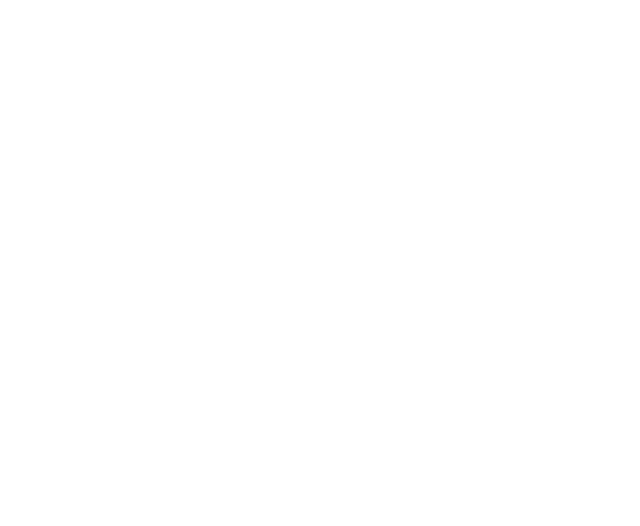
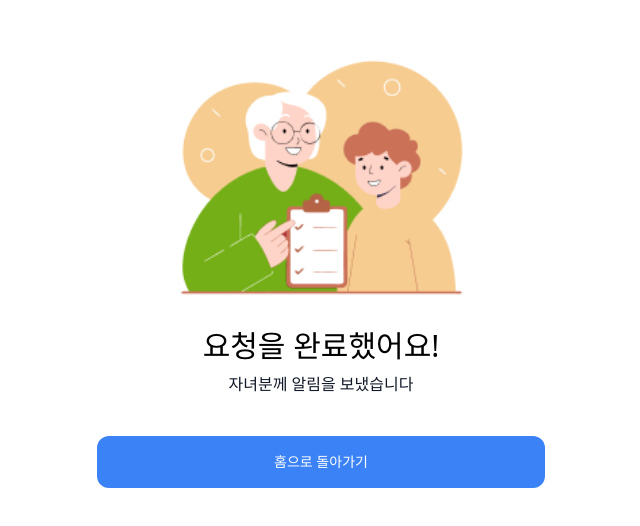
Before and after one commit to why48382/Hult_prize_FE, a Vue app: page /parent/complete in a window 1280 px wide. Before the commit this address had no page. Shown: the part 138-664 px from the top of the page, without its empty margins (319-959 px from the left). Built offline with nearby package versions, Linux system fonts and the light colour scheme; a web font is replaced by a local one.

Commit message:
부모님의 요청 이후 플로우를 구현

```diff
--- a/src/components/icon/VoiceIcon.vue
+++ b/src/components/icon/VoiceIcon.vue
@@ -1,6 +1,6 @@
 <template>
-  <svg viewBox="0 0 32 32" xmlns="http://www.w3.org/2000/svg" class="w-full h-full" aria-hidden="true">
-    <path d="M13.9796 4.68549C14.2432 4.65272 14.5109 4.67924 14.7631 4.76373L14.8873 4.81067L15.0089 4.86682C15.2856 5.00825 15.5221 5.22092 15.6953 5.48352C15.8932 5.78365 15.9995 6.13674 16 6.49787V24.8408L15.9946 24.9761C15.972 25.2904 15.8702 25.5944 15.6971 25.8579C15.4993 26.159 15.2177 26.394 14.8883 26.5326C14.5588 26.6712 14.1961 26.7074 13.8463 26.6366C13.4968 26.5658 13.176 26.391 12.9241 26.1349L8.73375 21.8806C8.6587 21.804 8.56909 21.7434 8.47077 21.702C8.37243 21.6607 8.26707 21.6391 8.16064 21.6394H5.16636C4.59198 21.6393 4.04095 21.4083 3.63477 20.996C3.22849 20.5836 3 20.0237 3 19.4404V11.9C3.00009 11.317 3.22857 10.7577 3.63477 10.3454C4.04096 9.93309 4.59193 9.70115 5.16636 9.70107H8.16064C8.26704 9.70138 8.37246 9.68068 8.47077 9.6394C8.56919 9.59802 8.65865 9.53659 8.73375 9.45991L12.9259 5.20647C13.1778 4.95132 13.4991 4.77698 13.8481 4.70666L13.9796 4.68549Z" fill="currentColor"/>
+  <svg width="32" height="32" viewBox="0 0 32 32" fill="none" xmlns="http://www.w3.org/2000/svg">
+    <path d="M13.9796 4.68549C14.2432 4.65272 14.5109 4.67924 14.7631 4.76373L14.8873 4.81067L15.0089 4.86682C15.2856 5.00825 15.5221 5.22092 15.6953 5.48352C15.8932 5.78365 15.9995 6.13674 16 6.49787V24.8408L15.9946 24.9761C15.972 25.2904 15.8702 25.5944 15.6971 25.8579C15.4993 26.159 15.2177 26.394 14.8883 26.5326C14.5588 26.6712 14.1961 26.7074 13.8463 26.6366C13.4968 26.5658 13.176 26.391 12.9241 26.1349L8.73375 21.8806C8.6587 21.804 8.56909 21.7434 8.47077 21.702C8.37243 21.6607 8.26707 21.6391 8.16064 21.6394H5.16636C4.59198 21.6393 4.04095 21.4083 3.63477 20.996C3.22849 20.5836 3 20.0237 3 19.4404V11.9C3.00009 11.317 3.22857 10.7577 3.63477 10.3454C4.04096 9.93309 4.59193 9.70115 5.16636 9.70107H8.16064C8.26704 9.70138 8.37246 9.68068 8.47077 9.6394C8.56919 9.59802 8.65865 9.53659 8.73375 9.45991L12.9259 5.20647C13.1778 4.95132 13.4991 4.77698 13.8481 4.70666L13.9796 4.68549ZM4.85714 19.4404C4.85714 19.5239 4.88972 19.6042 4.94782 19.6632C5.00584 19.722 5.08437 19.7552 5.16636 19.7552H8.15792C8.50915 19.7546 8.85721 19.8241 9.18171 19.9605C9.50626 20.097 9.80072 20.2979 10.0486 20.5505L14.1429 24.7064V6.63502L10.0486 10.7909C9.80079 11.0434 9.50614 11.2435 9.18171 11.38C8.85719 11.5164 8.50917 11.5859 8.15792 11.5852L5.16636 11.5862C5.08431 11.5863 5.00585 11.6193 4.94782 11.6782C4.8898 11.7371 4.85723 11.8168 4.85714 11.9V19.4404Z" fill="currentColor"/>
     <path d="M20.6007 14.6719C20.6007 13.4456 20.1229 12.2522 19.2398 11.2712C18.8424 10.8295 18.9501 10.203 19.4801 9.87171C20.0102 9.54057 20.7622 9.63026 21.1598 10.0719C22.3542 11.399 23 13.013 23 14.6719C23 16.3307 22.3542 17.9447 21.1598 19.2718C20.7622 19.7135 20.0102 19.8032 19.4801 19.472C18.9501 19.1408 18.8424 18.5142 19.2398 18.0725C20.1229 17.0915 20.6007 15.8981 20.6007 14.6719Z" fill="currentColor"/>
     <path d="M27.1866 15.6719C27.1866 14.3012 26.929 12.9436 26.4278 11.6773C25.9265 10.411 25.1916 9.2606 24.2655 8.29143C23.9115 7.921 23.9115 7.32012 24.2655 6.94969C24.6195 6.57927 25.1936 6.57927 25.5476 6.94969C26.6421 8.09508 27.5098 9.4552 28.1021 10.9517C28.6945 12.4483 29 14.0521 29 15.6719C29 17.2917 28.6945 18.8955 28.1021 20.392C27.5098 21.8886 26.6421 23.2487 25.5476 24.3941C25.1936 24.7645 24.6194 24.7645 24.2655 24.3941C23.9115 24.0236 23.9115 23.4228 24.2655 23.0523C25.1916 22.0832 25.9265 20.9328 26.4278 19.6665C26.929 18.4001 27.1866 17.0426 27.1866 15.6719Z" fill="currentColor"/>
   </svg>
--- a/src/router/index.js
+++ b/src/router/index.js
@@ -5,6 +5,9 @@ import Pairing from "@/views/Pairing.vue";
 import Loading from "@/views/PairingLoadingView.vue"
 import GuardianHome from "@/views/guardian/GuardianHome.vue";
 import ParentHome from "@/views/parent/ParentHome.vue";
+import RequestComplete from "@/views/parent/RequestComplete.vue";
+import { useAuthStore } from '@/stores/auth'
+import RequestLoading from "@/views/parent/RequestLoading.vue";
 
 const router = createRouter({
     history: createWebHistory(import.meta.env.BASE_URL),
@@ -33,6 +36,35 @@ const router = createRouter({
             path: '/home/parent',
             component: ParentHome
         },
+        {
+            path: '/parent/loading',
+            component: RequestLoading
+        },
+        {
+            path: '/parent/complete',
+            component: RequestComplete
+        },
+        {
+            path: '/home',
+            redirect: () => {
+                const auth = useAuthStore()
+
+                // 백엔드 붙기 전이므로 role 없으면 튕김
+                if (!auth.role) return '/'
+
+                return auth.role === 'guardian'
+                    ? '/home/guardian'
+                    : '/home/parent'
+            }
+        },
+        {
+            path: '/home/guardian',
+            component: GuardianHome
+        },
+        {
+            path: '/home/parent',
+            component: ParentHome
+        },
     ],
 })
 
--- a/src/views/parent/ParentHome.vue
+++ b/src/views/parent/ParentHome.vue
@@ -54,7 +54,7 @@ const handleReset = () => {
 const handleNext = () => {
   if (recognizedText.value) {
     console.log('다음 단계:', recognizedText.value)
-    router.push('/parent/complete')
+    router.push('/parent/loading')
   }
 }
 </script>
--- /dev/null
+++ b/src/views/parent/RequestComplete.vue
@@ -0,0 +1,34 @@
+<script setup>
+import { useRouter } from 'vue-router'
+import BaseButton from '@/components/BaseButton.vue'
+
+const router = useRouter()
+
+const handleNext = () => {
+  router.push('/home/parent')
+}
+</script>
+
+<template>
+  <div class="min-h-screen bg-white flex flex-col items-center justify-center px-4 sm:px-6">
+    <!-- 이미지 영역 -->
+    <div class="w-full max-w-52 sm:max-w-60 md:max-w-72 mb-3">
+      <img src="@/images/request_success.png" alt="부모님과 쇼핑" class="w-full h-auto" />
+    </div>
+
+    <!-- 텍스트 영역 -->
+    <div class="text-center mb-8 sm:mb-10">
+      <h1 class="text-3xl mb-2">요청을 완료했어요!</h1>
+      <p class="text-lg sm:text-base leading-relaxed text-gray-900">
+        자녀분께 알림을 보냈습니다
+      </p>
+    </div>
+
+    <!-- 다음 버튼 -->
+    <div class="w-full max-w-md mb-2">
+      <BaseButton variant="primary" @click="handleNext">
+        홈으로 돌아가기
+      </BaseButton>
+    </div>
+  </div>
+</template>
--- /dev/null
+++ b/src/views/parent/RequestLoading.vue
@@ -0,0 +1,22 @@
+<template>
+  <div class="min-h-screen bg-white flex flex-col items-center justify-center">
+    <div class="w-16 h-16 border-4 border-blue-500 border-t-transparent rounded-full animate-spin mb-8"></div>
+    <h2 class="text-2xl font-bold text-gray-900 mb-2">자녀에게 요청 중...</h2>
+    <p class="text-gray-600">잠시만 기다려주세요</p>
+  </div>
+</template>
+
+<script setup>
+import {onMounted} from 'vue'
+import {useRouter} from 'vue-router'
+import {useAuthStore} from '@/stores/auth.js'
+
+const router = useRouter()
+const auth = useAuthStore()
+
+onMounted(() => {
+  setTimeout(() => {
+    router.replace('/parent/complete')
+  }, 2000)
+})
+</script>
```
Also changed, not shown: src/images/request_success.png (added).
